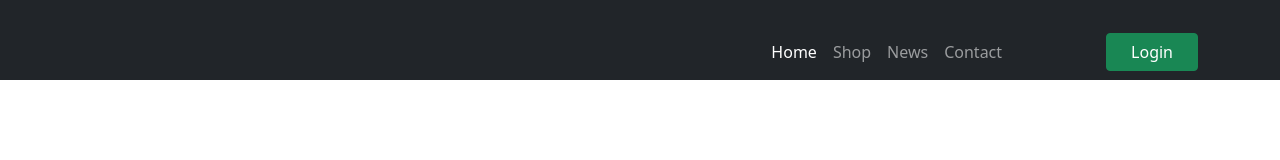
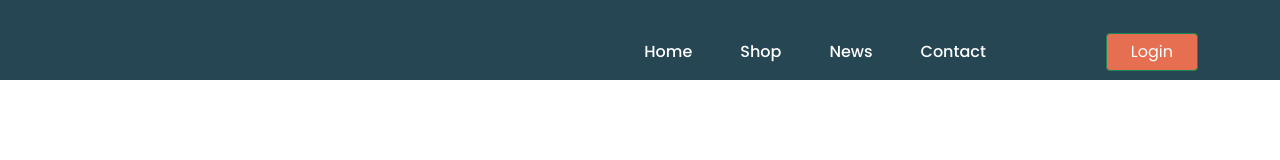
Before and after one commit to Roy-275/honda-cbr-responsive-A-3-, a plain HTML site: page index.html in a window 1280 px wide. Drawn offline with nearby package versions, Linux system fonts and the light colour scheme.

Commit message:
navbar customization done

```diff
--- a/index.html
+++ b/index.html
@@ -18,37 +18,42 @@
 </head>
 
 <body>
-    <header class="bg-dark">
+    <header>
         <!-- navigation menu -->
         <nav class="navbar navbar-expand-lg navbar-dark">
             <div class="container mt-4">
-                <button class="navbar-toggler" type="button" data-bs-toggle="collapse"
+                <button class="navbar-toggler ms-auto" type="button" data-bs-toggle="collapse"
                     data-bs-target="#navbarSupportedContent" aria-controls="navbarSupportedContent"
                     aria-expanded="false" aria-label="Toggle navigation">
                     <span class="navbar-toggler-icon"></span>
                 </button>
                 <div class="collapse navbar-collapse" id="navbarSupportedContent">
-                    <ul class="navbar-nav ms-auto me-5 mb-2 mb-lg-0">
-                        <li class="nav-item">
+                    <ul class="item-list navbar-nav ms-auto me-5 mb-2 mb-lg-0">
+                        <li class="nav-item mx-3">
                             <a class="nav-link active" aria-current="page" href="#">Home</a>
                         </li>
-                        <li class="nav-item">
-                            <a class="nav-link" href="#">Shop</a>
+                        <li class="nav-item mx-3">
+                            <a class="nav-link active" href="#">Shop</a>
                         </li>
-                        <li class="nav-item">
-                            <a class="nav-link" href="#">News</a>
+                        <li class="nav-item mx-3">
+                            <a class="nav-link active" href="#">News</a>
                         </li>
-                        <li class="nav-item">
-                            <a class="nav-link" href="#">Contact</a>
+                        <li class="nav-item mx-3">
+                            <a class="nav-link active" href="#">Contact</a>
                         </li>
                     </ul>
-                    <button type="button" class="btn btn-success ms-5 px-4">Login</button>
+                    <button type="button" class="nav-btn btn btn-success ms-lg-5 px-4">Login</button>
                 </div>
             </div>
         </nav>
         <!-- Latest bike section -->
         <section>
+            <div>
 
+            </div>
+            <div>
+
+            </div>
         </section>
     </header>
 
--- a/style.css
+++ b/style.css
@@ -0,0 +1,21 @@
+/* font imported from google fonts */
+@import url('https://fonts.googleapis.com/css2?family=Poppins:wght@300;400;500;600;700;800;900&display=swap');
+body{
+    font-family: 'Poppins', sans-serif;
+}
+/* header seciton customization */
+header{
+    background: #264653;
+    width: 100%;
+}
+/* navbar customization */
+.item-list{
+    font-family: 'Poppins', sans-serif;
+    font-weight: 500;
+}
+.nav-btn{
+    background: #E76F51;
+}
+.nav-btn:hover {
+    background: #e76f51ce;
+}
```
